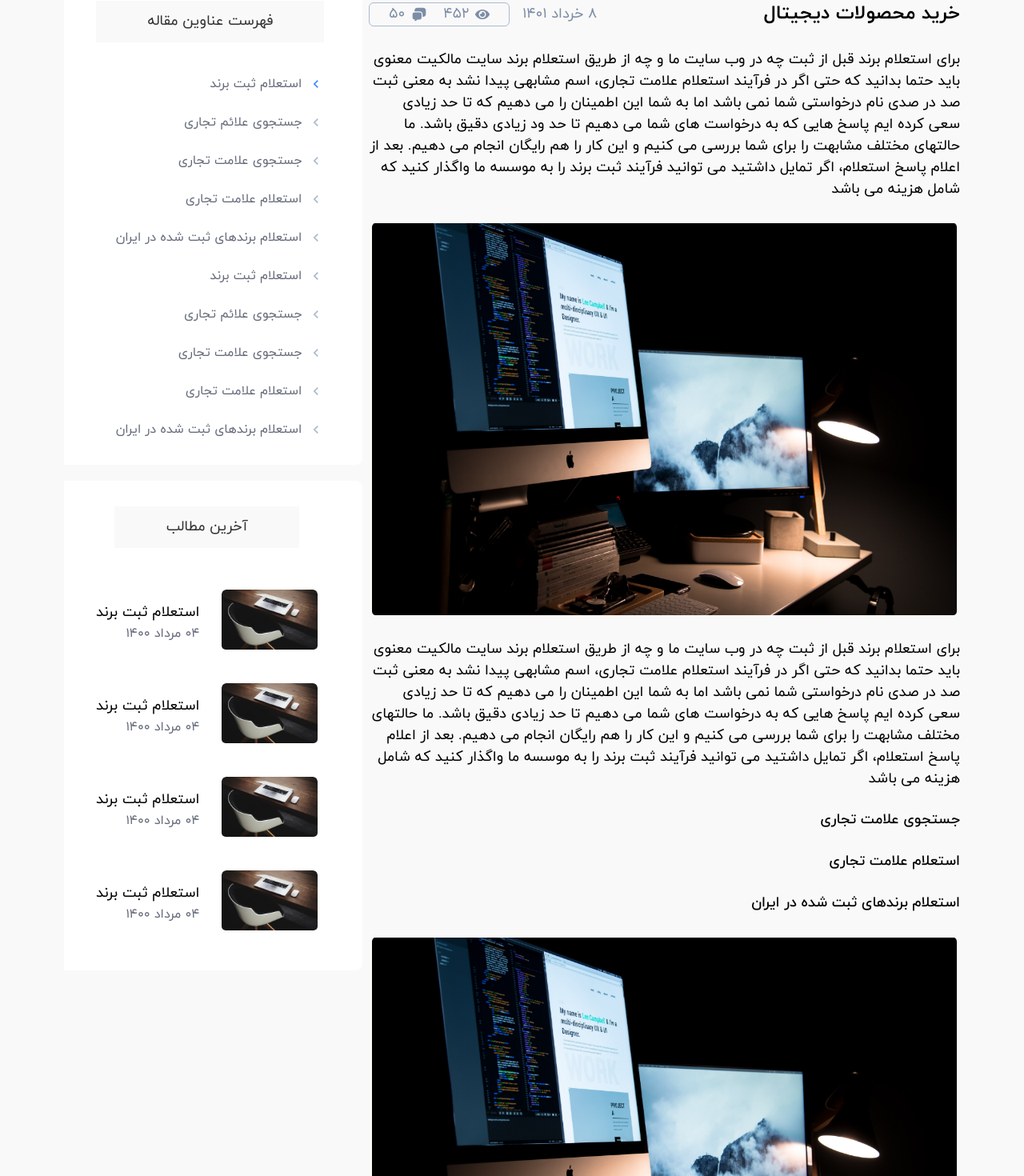
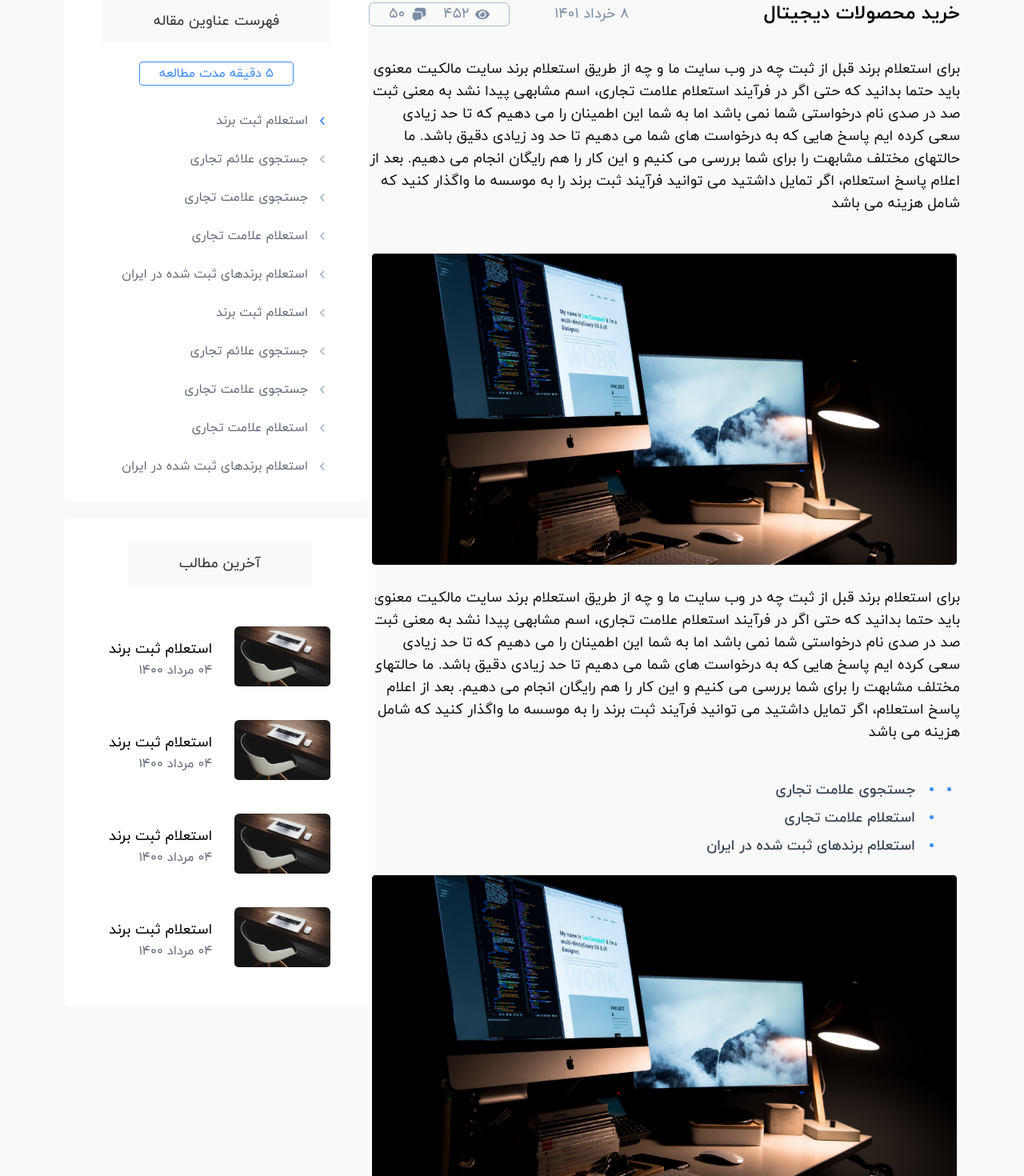
Before and after one commit to Ario-Team/shapino-frontend, a Next.js app: page /post in a window 1280 px wide. Shown: the part 220-1690 px from the top of the page at 80% size. Built offline with nearby package versions, Linux system fonts and the light colour scheme.

Commit message:
Fixed the blog post

```diff
--- a/components/BlogItem.jsx
+++ b/components/BlogItem.jsx
@@ -6,7 +6,7 @@ import blogImage from "../public/images/blog.png";
 const BlogItem = ({ src, title, date, view }) => {
   return (
     <Link href="/posts" passHref>
-      <section className="bg-white cursor-pointer flex flex-col items-center w-full px-5 py-5 drop-shadow-lg transition-all duration-300 z-10 hover:scale-105 hover:shadow-[#FF6230]/30 hover:shadow-md hover:z-20">
+      <section className="bg-white cursor-pointer flex flex-col items-center w-full px-5 py-5 drop-shadow-lg transition-all duration-300 z-10 hover:scale-105 hover:shadow-[#FF6230]/30 hover:shadow-lg hover:z-20">
         <div className="rounded-sm h-max w-full overflow-hidden">
           <Image
             src={src}
--- a/components/posts/BlogContent.jsx
+++ b/components/posts/BlogContent.jsx
@@ -12,7 +12,7 @@ import { BsArrowReturnLeft } from "react-icons/bs";
 
 const BlogContent = () => {
   return (
-    <div className="w-full">
+    <div className="w-full flex flex-col gap-3">
       <div className="font-iran-yekan flex flex-row justify-between items-end">
         <div className="flex flex-col gap-2">
           <span className="font-normal text-base text-[#676D7C]">
@@ -20,7 +20,7 @@ const BlogContent = () => {
           </span>
           <h1 className="font-bold text-2xl">خرید محصولات دیجیتال</h1>
         </div>
-        <div className="text-[#7C8DA6] font-normal text-lg flex flex-row items-center gap-4">
+        <div className="text-[#7C8DA6] font-normal text-lg flex flex-row items-center gap-14">
           <span>8 خرداد 1401</span>
           <div className="flex flex-row gap-5 border-[1px] border-[#ABB9CF] px-6 py-0 rounded-md">
             <span className="flex flex-row gap-2 items-center">
@@ -34,8 +34,8 @@ const BlogContent = () => {
           </div>
         </div>
       </div>
-      <div className="flex flex-col gap-6 my-7">
-        <p className="font-iran-yekan text-lg font-normal text-black leading-normal text-right">
+      <div className="prose prose-2xl w-full prose-ul:list-item prose-ul:list-disc prose-ul:mr-7 :text-blue-500 my-7 prose-p:font-iran-yekan prose-p:text-lg prose-p:font-normal prose-p:text-[#111111] prose-p:leading-7 prose-p:pb-5 prose-img:w-11/12">
+        <p>
           برای استعلام برند قبل از ثبت چه در وب سایت ما و چه از طریق استعلام
           برند سایت مالکیت معنوی باید حتما بدانید که حتی اگر در فرآیند استعلام
           علامت تجاری، اسم مشابهی پیدا نشد به معنی ثبت صد در صدی نام درخواستی
@@ -46,8 +46,8 @@ const BlogContent = () => {
           توانید فرآیند ثبت برند را به موسسه ما واگذار کنید که شامل هزینه می
           باشد
         </p>
-        <Image src={postImage} width={200} height={500} alt="post image" />
-        <p className="font-iran-yekan text-lg font-normal text-black leading-normal text-right">
+        <Image src={postImage} layout="responsive" alt="post image" />
+        <p>
           برای استعلام برند قبل از ثبت چه در وب سایت ما و چه از طریق استعلام
           برند سایت مالکیت معنوی باید حتما بدانید که حتی اگر در فرآیند استعلام
           علامت تجاری، اسم مشابهی پیدا نشد به معنی ثبت صد در صدی نام درخواستی
@@ -57,44 +57,44 @@ const BlogContent = () => {
           انجام می دهیم. بعد از اعلام پاسخ استعلام، اگر تمایل داشتید می توانید
           فرآیند ثبت برند را به موسسه ما واگذار کنید که شامل هزینه می باشد
         </p>
-        <ul className="list-disc text-[#3F8CFF] flex flex-col gap-6">
+        <ul className="marker:text-[#3F8CFF] text-sm">
           <li>
-            <span className="text-lg font-iran-yekan font-medium text-black">
+            <span className="font-iran-yekan font-medium text-lg">
               جستجوی علامت تجاری
             </span>
           </li>
           <li>
-            <span className="text-lg font-iran-yekan font-medium text-black">
+            <span className="font-iran-yekan font-medium text-lg">
               استعلام علامت تجاری
             </span>
           </li>
           <li>
-            <span className="text-lg font-iran-yekan font-medium text-black">
+            <span className="font-iran-yekan font-medium text-lg">
               استعلام برندهای ثبت شده در ایران
             </span>
           </li>
         </ul>
-        <Image src={postImage} width={200} height={500} alt="post image" />
-        <p className="font-iran-yekan text-lg font-normal text-black leading-normal text-right">
+        <Image src={postImage} layout="responsive" alt="post image" />
+        <p>
           برای استعلام برند قبل از ثبت چه در وب سایت ما و چه از طریق استعلام
           برند سایت مالکیت معنوی باید حتما بدانید که حتی اگر در فرآیند استعلام
           علامت تجاری، اسم مشابهی پیدا نشد به معنی ثبت صد در صدی نام درخواستی
           شما نمی باشد اما به شما این اطمینان را می دهیم که تا حد زیادی سعی کرده
-          ایم{" "}
+          ایم
         </p>
       </div>
       <div className="flex flex-row w-full justify-between items-center">
         <span className="font-kalameh font-bold text-xl self-start">
           اشتراک گذاری مقاله
         </span>
-        <div className="flex flex-row gap-4 border-[1px] border-[#ABB9CF] rounded-xl w-max py-2 px-16 items-center">
-          <div className="border-[1px] transition-all duration-300 border-transparent hover:border-[#3F8CFF] rounded-md w-max p-1">
+        <div className="flex flex-row-reverse gap-4 border-[1px] border-[#ABB9CF] rounded-xl w-max py-2 px-12 items-center">
+          <div className="border-[1px] transition-all duration-300 border-transparent cursor-pointer hover:border-[#3F8CFF] rounded-md w-max p-1">
             <FaWhatsapp className="text-2xl text-[#676D7C] transition-all duration-300  hover:text-[#3F8CFF] hover:scale-105" />
           </div>
-          <div className="border-[1px] transition-all duration-300 border-transparent hover:border-[#3F8CFF] rounded-md w-max p-1">
+          <div className="border-[1px] transition-all duration-300 border-transparent cursor-pointer hover:border-[#3F8CFF] rounded-md w-max p-1">
             <FaTelegramPlane className="text-2xl text-[#676D7C] transition-all duration-300  hover:text-[#3F8CFF] hover:scale-105" />
           </div>
-          <div className="border-[1px] transition-all duration-300 border-transparent hover:border-[#3F8CFF] rounded-md w-max p-1">
+          <div className="border-[1px] transition-all duration-300 border-transparent cursor-pointer hover:border-[#3F8CFF] rounded-md w-max p-1">
             <FaInstagram className="text-2xl text-[#676D7C] transition-all duration-300  hover:text-[#3F8CFF] hover:scale-105" />
           </div>
         </div>
@@ -106,7 +106,7 @@ const BlogContent = () => {
           مشاوران ما با شما تماس بگیرند
         </span>
       </div>
-      <div>
+      <div className="mt-8">
         <form
           action="#"
           className="grid grid-cols-1 font-iran-yekan font-normal text-base sm:grid-cols-2 bg-white rounded py-8 px-16 gap-y-10 gap-x-10"
--- a/components/posts/RecentPosts.jsx
+++ b/components/posts/RecentPosts.jsx
@@ -2,7 +2,7 @@ import RecentPostsItem from "./RecentPostsItem";
 
 const RecentPosts = () => {
   return (
-    <div className="flex flex-col items-center py-8 px-9 bg-white w-max mx-auto rounded-lg h-max">
+    <div className="flex flex-col items-center py-8 px-9 bg-white w-max mx-auto rounded-lg h-max lg:mx-0">
       <span className="font-iran-yekan font-normal text-lg bg-[#707070]/5 px-16 py-3 opacity-80 transition-opacity duration-300 hover:opacity-100">
         آخرین مطالب
       </span>
--- a/components/posts/TitlesList.jsx
+++ b/components/posts/TitlesList.jsx
@@ -2,11 +2,14 @@ import { MdOutlineKeyboardArrowLeft } from "react-icons/md";
 
 const TitlesList = () => {
   return (
-    <div className="flex flex-col items-center py-8 px-12 bg-white w-max mx-auto rounded-lg h-max">
+    <div className="flex flex-col items-center py-8 px-12 bg-white w-max mx-auto rounded-lg h-max lg:mx-0">
       <span className="font-iran-yekan font-normal text-lg bg-[#707070]/5 px-16 py-3 opacity-80 transition-opacity duration-300 hover:opacity-100">
         فهرست عناوین مقاله
       </span>
-      <div className="mt-10 flex flex-col items-start w-full gap-6">
+      <span className="font-iran-yekan font-normal text-base text-[#3F8CFF] mt-6 border-[#3F8CFF] border-[1px] rounded px-6 py-0.5">
+        5 دقیقه مدت مطالعه
+      </span>
+      <div className="mt-8 flex flex-col items-start w-full gap-6">
         <TitleItem title="استعلام ثبت برند" active />
         <TitleItem title="جستجوی علائم تجاری" />
         <TitleItem title="جستجوی علامت تجاری" />
--- a/package.json
+++ b/package.json
@@ -18,6 +18,7 @@
     "swiper": "^8.3.1"
   },
   "devDependencies": {
+    "@tailwindcss/typography": "^0.5.4",
     "autoprefixer": "^10.4.7",
     "eslint": "8.19.0",
     "eslint-config-next": "12.2.2",
--- a/pages/post.jsx
+++ b/pages/post.jsx
@@ -12,7 +12,7 @@ const post = () => {
         <div className="w-11/12 sm:w-8/12">
           <BlogContent />
         </div>
-        <div className="flex flex-col gap-5 w-4/12">
+        <div className="flex flex-col items-end gap-5 w-4/12">
           <TitlesList />
           <RecentPosts />
         </div>
--- a/tailwind.config.js
+++ b/tailwind.config.js
@@ -17,5 +17,5 @@ module.exports = {
       },
     },
   },
-  plugins: [],
+  plugins: [require("@tailwindcss/typography")],
 };
```
Also changed, not shown: 1 other file (tests, documents, lock files or other folders).
